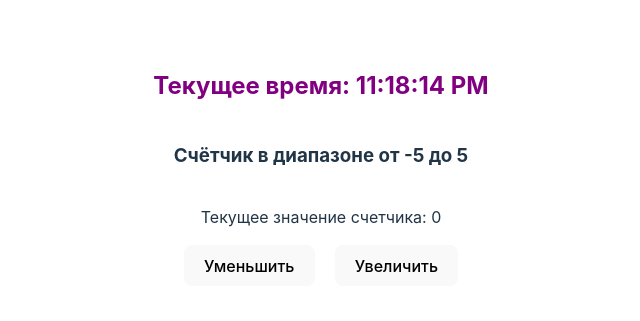
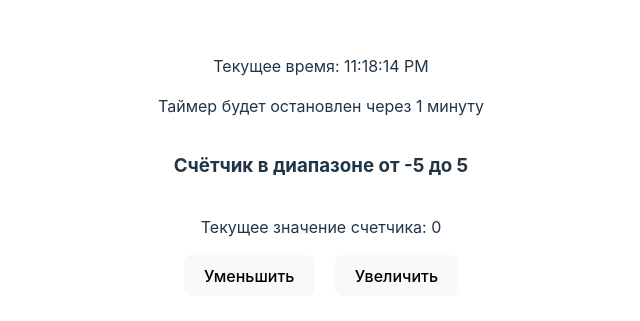
Before and after one commit to Dmitriy-Rassol/react-project, a React (Vite) app: page / in a window 1280 px wide. Shown: the part 233-554 px from the top of the page, without its empty margins (319-959 px from the left). Built offline with nearby package versions, Linux system fonts and the light colour scheme.

Commit message:
Добавил условие работы таймера

```diff
--- a/src/components/Timer.jsx
+++ b/src/components/Timer.jsx
@@ -1,11 +1,20 @@
 import { useState, useEffect } from 'react';
+
 
 const Timer = () => {
     const [currentTime, setCurrentTime] = useState(new Date());
+    const [expired, setExpired] = useState(false);
 
     useEffect(() => {
       const updateCurrentTime = () => {
-      setCurrentTime(new Date());
+        const newTime = new Date();
+        setCurrentTime(newTime);
+
+        const expirationTime = new Date(currentTime.getTime() + 1 * 60 * 1000);
+        if (newTime > expirationTime) {
+          setExpired(true);
+          clearInterval(intervalId);
+        }
       };
 
       const intervalId = setInterval(updateCurrentTime, 1000);
@@ -13,11 +22,16 @@ const Timer = () => {
       return () => {
         clearInterval(intervalId);
       };
-  }, []);
+    }, [currentTime]);
 
     return (
-    <div style={{textAlign:"center"}}>
-      <h2 style={{color:"purple"}}>Текущее время: {currentTime.toLocaleTimeString()}</h2>
+      <div>
+        <p style={{textAlign:"center"}}>Текущее время: {currentTime.toLocaleTimeString()}</p>
+        {expired ? (
+          <p style={{ color: 'red' }}>Время истекло!</p>
+        ) : (
+          <p>Таймер будет остановлен через 1 минуту</p>
+        )}
       </div>
     );
   };
```
Lines whose indentation alone changed are shown as unchanged.
